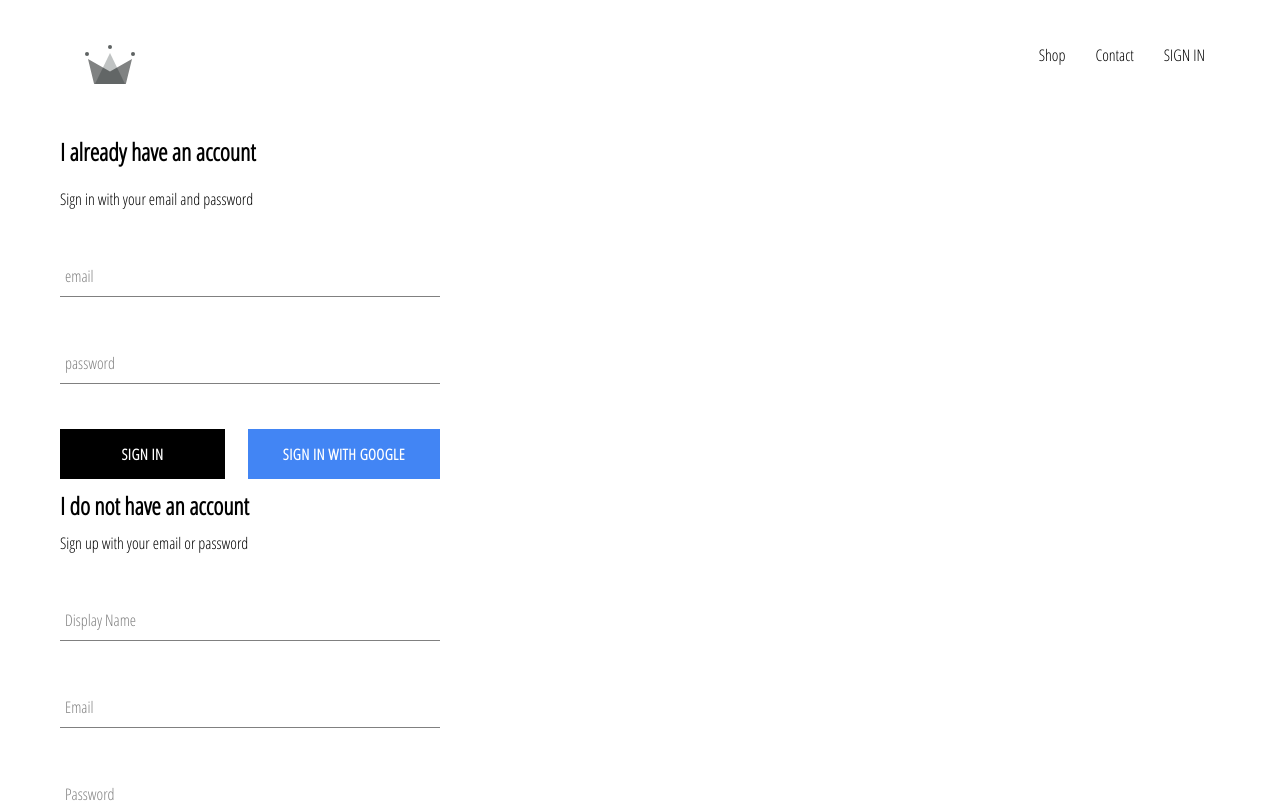
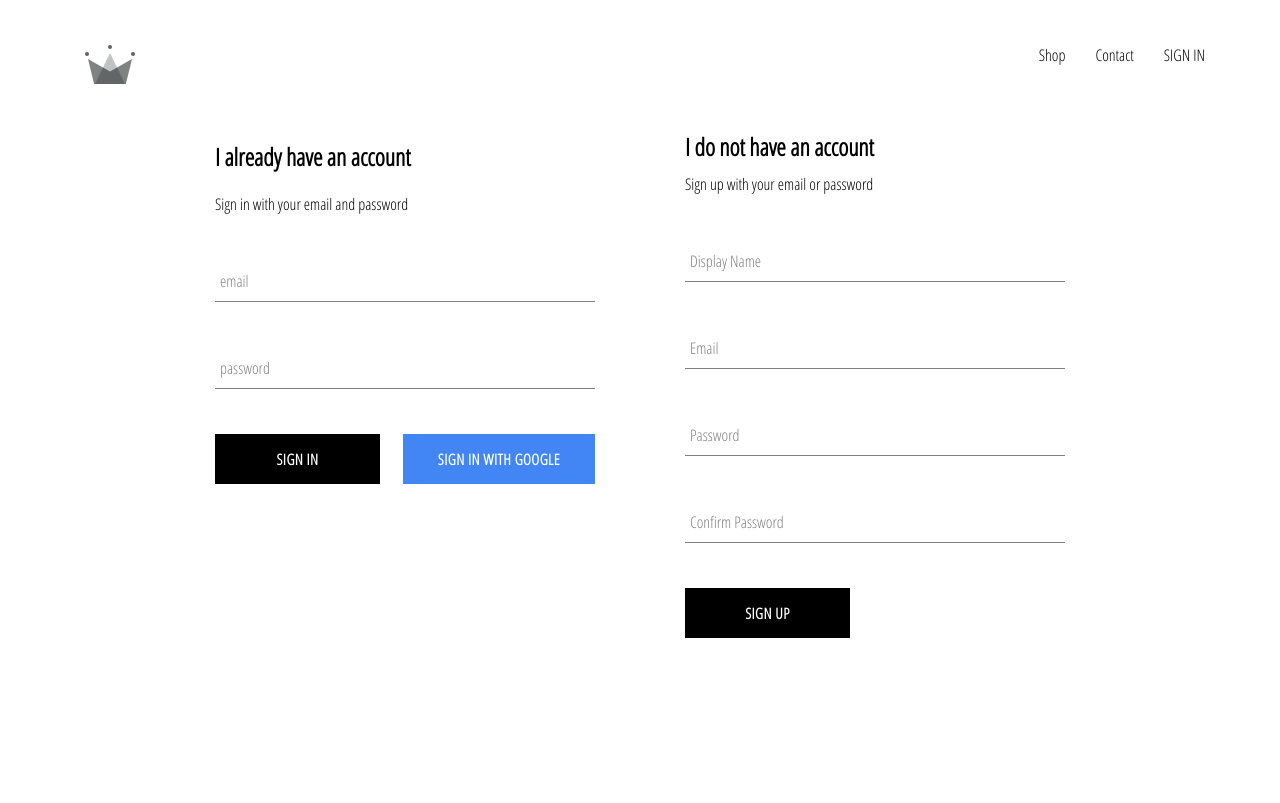
Before and after one commit to kendayao/Urban-Clothing, a React (Create React App) app: page /signin in a window 1280 px wide. Shown: the top 803 px of the page. Built offline with nearby package versions, Linux system fonts and the light colour scheme; no server answers.

Commit message:
created signup with email and password feature

```diff
--- a/src/components/signin/SignIn.js
+++ b/src/components/signin/SignIn.js
@@ -2,7 +2,7 @@ import React, {Component} from 'react'
 import './SignIn.scss'
 import FormInput from '../form-input/FormInput'
 import CustomButton from '../custom-button/CustomButton'
-import {signInWithGoogle} from '../../firebase/firebase.utils'
+import {auth, signInWithGoogle} from '../../firebase/firebase.utils'
 
 class SignIn extends Component {
 
@@ -20,11 +20,17 @@ handleChange=(event)=>{
     this.setState({[name]:value})
 }
 
-handleSubmit=event=>{
+handleSubmit= async event=>{
     event.preventDefault();
 
-    this.setState({email:'', password:''})
+    const {email, password } = this.state;
 
+    try{
+        await auth.signInWithEmailAndPassword(email, password);
+        this.setState({email:'', password:''})
+    }catch(error){
+        console.log(error)
+    }
 
 }
 
--- a/src/pages/signupsignin/SignUpSignIn.scss
+++ b/src/pages/signupsignin/SignUpSignIn.scss
@@ -0,0 +1,6 @@
+.sign-in-and-sign-up{
+    width: 850px;
+    display: flex;
+    justify-content: space-between;
+    margin: 30px auto
+}
```
